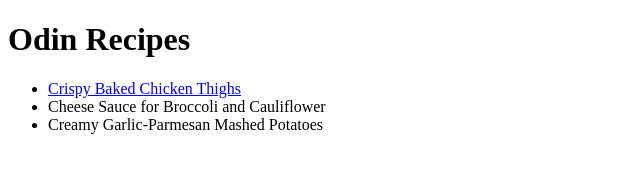
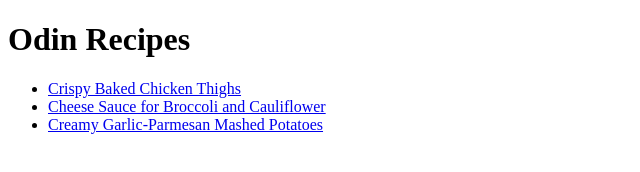
Before and after one commit to Pdeal06/odinRecipes, a plain HTML site: page index.html in a window 1280 px wide. Shown: the whole page, without its empty margins (0-640 px from the left). Drawn offline with Linux system fonts and the light colour scheme.

Commit message:
Finish potato. Fix Index Links

```diff
--- a/index.html
+++ b/index.html
@@ -9,8 +9,8 @@
         <h1>Odin Recipes</h1>
             <ul>
                 <li><a href="./recipes/chickenThighs.html">Crispy Baked Chicken Thighs</a></li>
-                <li><a href="./recipes/cheeseSauce.html"></a>Cheese Sauce for Broccoli and Cauliflower</li>
-                <li><a href="./recipes/mashedPotato.html"></a>Creamy Garlic-Parmesan Mashed Potatoes</li>
+                <li><a href="./recipes/cheeseSauce.html">Cheese Sauce for Broccoli and Cauliflower</a></li>
+                <li><a href="./recipes/mashedPotato.html">Creamy Garlic-Parmesan Mashed Potatoes</a></li>
             </ul>
     </body>
 </html>
```
Also changed, not shown: recipes/mashedPotato.html (+3 -3 lines).
